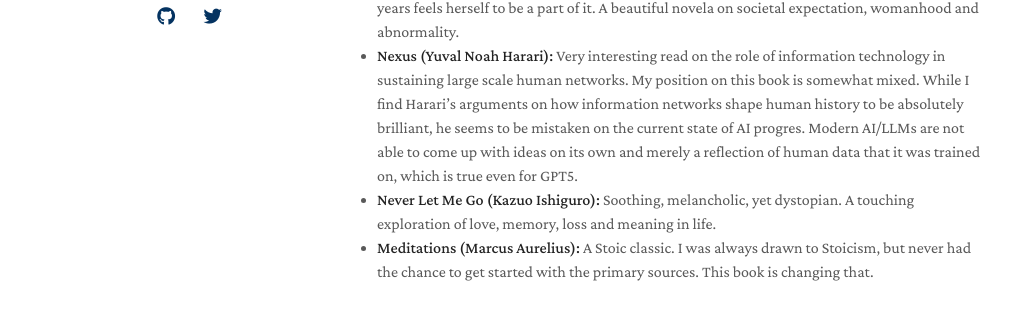
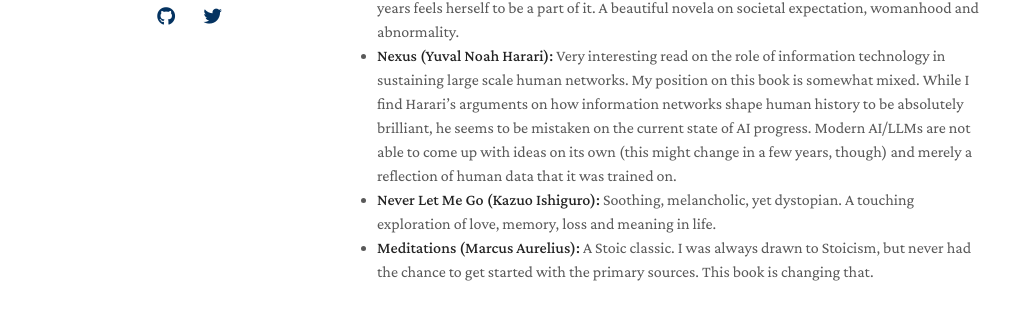
Before and after one commit to sheikhshafayat/sheikhshafayat.github.io, a Jekyll site: the page built from index.md, in a window 1280 px wide and 900 px high, scrolled down 1619 px. Shown: the part 478-789 px from the top of the window, without its empty margins (133-1143 px from the left). Built offline with Jekyll 4.4.1, drawn with Linux system fonts in a browser that asks for light colours; nearby versions of some CDN libraries; a style sheet for code colours, icons or effects is not loaded; our own code applies the rules of GitHub Pages for plain Markdown files.

Commit message:
minor changes

```diff
--- a/index.md
+++ b/index.md
@@ -33,6 +33,6 @@ On my free time, I enjoy bouldering, running, or basking in the sunset with a no
 
 Here are a few latest books that I am reading/just finished. I would be very grateful to receive book recommendations from anyone!
 - **Convenience Store Woman (Sayaka Murata):** A woman working at a convenience store for 18 years feels herself to be a part of it. A beautiful novela on societal expectation, womanhood and abnormality.
-- **Nexus (Yuval Noah Harari):** Very interesting read on the role of information technology in sustaining large scale human networks. My position on this book is somewhat mixed. While I find Harari's arguments on how information networks shape human history to be absolutely brilliant, he seems to be mistaken on the current state of AI progres. Modern AI/LLMs are not able to come up with ideas on its own and merely a reflection of human data that it was trained on, which is true even for GPT5.
+- **Nexus (Yuval Noah Harari):** Very interesting read on the role of information technology in sustaining large scale human networks. My position on this book is somewhat mixed. While I find Harari's arguments on how information networks shape human history to be absolutely brilliant, he seems to be mistaken on the current state of AI progress. Modern AI/LLMs are not able to come up with ideas on its own (this might change in a few years, though) and merely a reflection of human data that it was trained on.
 - **Never Let Me Go (Kazuo Ishiguro):** Soothing, melancholic, yet dystopian. A touching exploration of love, memory, loss and meaning in life.
 - **Meditations (Marcus Aurelius):** A Stoic classic. I was always drawn to Stoicism, but never had the chance to get started with the primary sources. This book is changing that.
```
